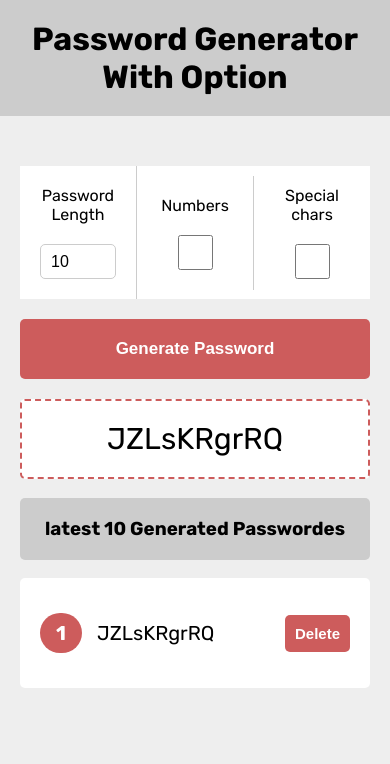
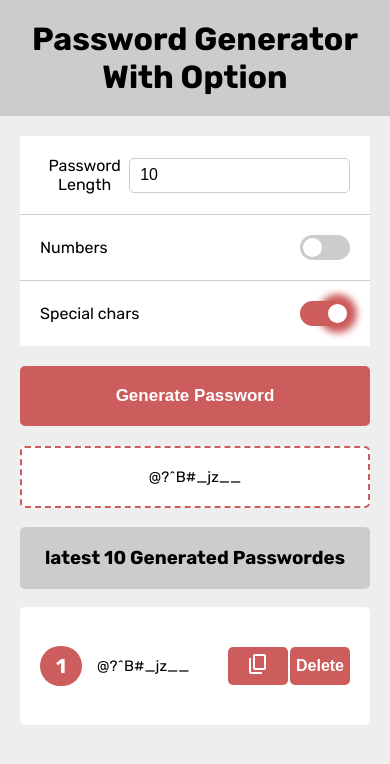
Before and after one commit to Abd-Alrhmen/App-password-Generator, a plain HTML site: page index.html in a window 390 px wide. Both pictures are taken after a click on the button "Generate Password". Drawn offline with nearby package versions, Linux system fonts and the light colour scheme.

Commit message:
Adjusted the size of the options for different screen sizes

```diff
--- a/index.html
+++ b/index.html
@@ -5,27 +5,37 @@
     <meta name="viewport" content="width=device-width, initial-scale=1.0">
     <link rel="preconnect" href="https://fonts.googleapis.com">
     <link rel="preconnect" href="https://fonts.gstatic.com" crossorigin>
+    <link rel="stylesheet" href="https://fonts.googleapis.com/css2?family=Material+Symbols+Outlined:opsz,wght,FILL,GRAD@20..48,100..700,0..1,-50..200&icon_names=content_copy" />
     <link href="https://fonts.googleapis.com/css2?family=Rubik:ital,wght@0,300..900;1,300..900&display=swap" rel="stylesheet">
     <link rel="stylesheet" href="mane.css">
-    <title>App-password-Generator</title>
+    <title>App-password-Generator</title >
 </head>
 <body>
-    <h1>Password Generator With Option</h1>
+    <h1>Password Generator With Option</h1 >
     <div class="contaener">
+
         <div class="option">
-            <label>
+            <label for="length">
                 Password Length
-                <input class="pass-length" id="length" type="text" value="10" placeholder="password Length {1, 32}">
+                <input class="pass-length" id="length" type="text" value="10" placeholder="length{1,32}">
             </label>
-            <label for="include-numbers">
-                Numbers
-                <input id="include-numbers" type="checkbox">
-            </label>
-            </label>
-            <label for="include-special">
-                Special chars
-                <input id="include-special" type="checkbox">
-            </label>
+
+            <div class="toggle-container">
+                <div class="switch-container">
+                    <span> Numbers</span>
+                    <label  for="include-numbers" class="switch">
+                        <input id="include-numbers" type="checkbox" >
+                        <span class="slider round"></span>
+                    </label >
+                </div>
+                <div class="switch-container">
+                    <span>Special chars</span>
+                    <label for="include-special" class="switch">
+                        <input id="include-special" type="checkbox" checked>
+                        <span class="slider round"></span>
+                    </label>
+                </div>
+            </div>
         </div>
         <button class="generate"id="generate">Generate Password</button>
         <div id="password" class="result">Password Will Appear Here </div>
--- a/mane.css
+++ b/mane.css
@@ -26,19 +26,19 @@ h1 {
     background: white;
     margin-bottom: 20px;
 }
-.option label {
+.option > label {
     flex: 1;
     text-align: center;
     cursor: pointer;
     padding: 20px;
 }
-.option label:not(:last-child) {
+.option > label:not(:last-child) {
     border-right: 1px solid #ccc;
 }
-.option label:hover {
+.option > label:hover {
     background-color: #f9f9f9;
 }
-.option label input[type="text"] {
+.option > label input[type="text"] {
     width: 100%;
     padding: 0 10px;
     height: 35px;
@@ -47,16 +47,31 @@ h1 {
     border-radius: 5px;
     margin: 20px auto 0;
 }
-.option label input[type="text"]:focus {
+.option > label input[type="text"]:focus {
     outline: none;
 }
-.option label input[type="checkbox"] {
+.option .toggle-container {
+    flex: 2;
+    display: flex;
+    justify-content: space-between;
+}
+.option .toggle-container .switch-container {
+    display: flex;
+    flex-direction: column;
+    text-align: center;
+    width: 50%;
+    align-items: center;
+    padding: 20px;
+}
+.option .toggle-container .switch-container:not(:last-child) {
+    border-right: 1px solid #ccc;
+}
+.option .toggle-container .switch-container input[type="checkbox"] {
     width: 35px;
     height: 35px;
-    display: block;
-    text-align: center;
-    margin: 20px auto 0;
-    accent-color: indianred;
+    margin: 20px 0 0;
+    cursor: pointer;
+    accent-color: indianred
 }
 .generate {
     padding: 20px;
@@ -72,7 +87,7 @@ h1 {
     cursor: pointer;
 }
 .generate:hover,
-.saved-passwordes > div > button:hover {
+.delete-btn:hover {
     background-color: #b7393a;
 }
 .result {
@@ -101,10 +116,21 @@ h1 {
     font-size: 20px;
     position: relative;
 }
+.saved-passwordes > .password {
+    display: flex;
+    align-items: center;
+    justify-content: space-between;
+}
+.saved-passwordes >.password .password-info {
+    display: flex;
+    align-items: center;
+    justify-content: center;
+}
+
 .saved-passwordes > div:not(:last-child){
     border-bottom: 1px solid #ccc;
 }
-.saved-passwordes > div > span {
+.saved-passwordes > div .number {
     width: 40px;
     height: 40px;
     padding: 0 21px;
@@ -117,15 +143,126 @@ h1 {
     justify-content: center;
     margin-right: 15px;
 }
-.saved-passwordes > div > button {
-    position: absolute;
-    right: 0;
-    padding: 10px;
+.saved-passwordes > .password .action {
+    display: flex;
+    gap: 3px;
+}
+.saved-passwordes > .password button {
+    padding: 10px 0;
+    width: 60px;
+    border: none;
+    font-size: 16px;
+    font-weight: bold;
+    color: white;
+    background: indianred;
     border-radius: 5px;
-    border: none;
-    background: indianred;
-    color: white;
-    font-size: 15px;
-    font-weight: bold;
     cursor: pointer;
 }
+.saved-passwordes > .password .action .copy-btn{
+    padding: 0;
+}
+
+/* @media             --------------------- */
+@media (min-width:150px) and (max-width:768px){
+    .contaener{
+        margin-top: 20px;
+    }
+    .option > label input[type="text"] {
+        margin: 0 auto 0;
+    }
+    .toggle-container {
+        display: flex;
+        flex-direction: column;
+        width: 100%;
+    }
+    .option .toggle-container .switch-container {
+        display: flex;
+        justify-content: space-between;
+        align-items: center;
+        padding: 20px;
+        flex-direction: unset;
+        width: 100%;
+    }
+    .option .toggle-container .switch-container:not(:last-child) {
+        border-right: none;
+        border-bottom: 1px solid #ccc;
+    }
+/* The switch - the container */
+    .switch {
+        position: relative;
+        display: inline-block;
+        width: 50px;
+        height: 25px;
+    }
+    /* Hide default HTML checkbox */
+    .switch input[type="checkbox"]  {
+        opacity: 0;
+        width: 0;
+        height: 0;
+        display: none;
+    }
+    /* The slider */
+    .slider {
+        position: absolute;
+        cursor: pointer;
+        top: 0;
+        left: 0;
+        right: 0;
+        bottom: 0;
+        background-color: #ccc;
+        transition: 0.4s;
+        border-radius: 25px; /* For rounded switch */
+    }
+    /* The circle inside the slider */
+    .slider:before {
+        position: absolute;
+        content: "";
+        height: 19px;
+        width: 19px;
+        left: 3px;
+        bottom: 3px;
+        background-color: white;
+        transition: 0.4s;
+        border-radius: 50%; /* Make the circle rounded */
+    }
+    /* When checked, change the background color */
+    input:checked + .slider {
+        background-color: indianred;
+    }
+    /* When checked, move the circle */
+    input:checked + .slider:before {
+        transform: translateX(25px);
+        box-shadow: 0px 0px 7px 10px indianred;
+    }
+    .option {
+        display: flex;
+        flex-direction: column;
+        width: 100%;
+    }
+    .option > label {
+        display: flex;
+        width: 100%;
+        align-items: center;
+        justify-content: space-between;
+    }
+    .option label:not(:last-child) {
+        border-bottom: 1px solid #ccc;
+        border-right: none;
+    }
+    .contaener .result {
+        overflow: auto;
+        font-size: 15px;
+    }
+    .saved-passwordes .password .password-info .number{
+        margin-right: none;
+    }
+    .saved-passwordes .password .password-info .password-text {
+        overflow: auto;
+        font-size: 15px;
+        max-width: 125px;
+    }
+    .saved-passwordes  .password .action {
+        display: flex;
+        gap: 2px;
+    }
+}
--- a/mane.js
+++ b/mane.js
@@ -58,7 +58,18 @@ function savePassword(password) {
 //Display Password Of LocalStorage
 function displayPasswordOfLocalstorag(){
     const savedPassword = JSON.parse(localStorage.getItem("password")) || [];
-    const lestOfPassword = savedPassword.map((p,i) => `<div><span>${i + 1}</span>${escapeHTML(p)} <button class="delete-btn">Delete</button> </div>`).join("");
+    // const lestOfPassword = savedPassword.map((p,i) => `<div><span></span>${escapeHTML(p)} <button class="delete-btn">Delete</button> </div>`).join("");
+    const lestOfPassword = savedPassword.map((p,i) =>
+        `<div class="password">
+            <div class="password-info">
+                <span class="number">${i + 1}</span>
+                <p class="password-text">${escapeHTML(p)} </p>
+            </div>
+            <div class="action">
+                <button onclick="copyBtn('${p}')" class="copy-btn"><span class="material-symbols-outlined ">content_copy</span></button>
+                <button class="delete-btn">Delete</button>
+            </div>
+        </div>`).join("");
     document.getElementById("saved-passwordes").innerHTML = lestOfPassword ||"Password Will show here";
     deleteBtn()
 }
@@ -83,5 +94,15 @@ function deleteBtn() {
         })
     })
 }
+//Copy Button
+function copyBtn(text) {
+    navigator.clipboard.writeText(text)
+    .then( ()=>{
+        alert("Copied The Text" + text)
+    }).catch(err => {
+        console.error("Failed To Copy Text", err );
+    })
+}
+
 // Display Password On Page Lode
 document.addEventListener("DOMContentLoded",displayPasswordOfLocalstorag())
```
